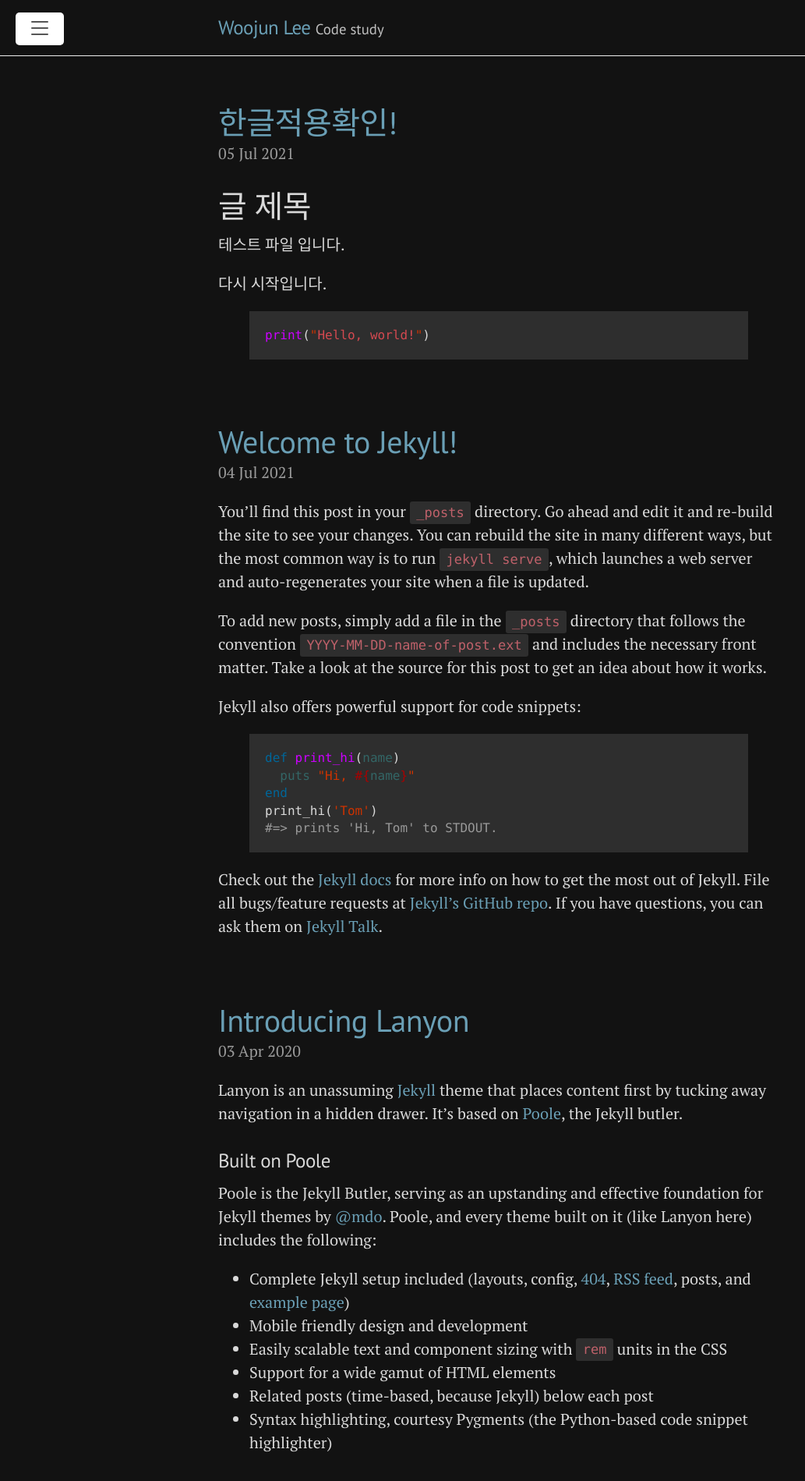
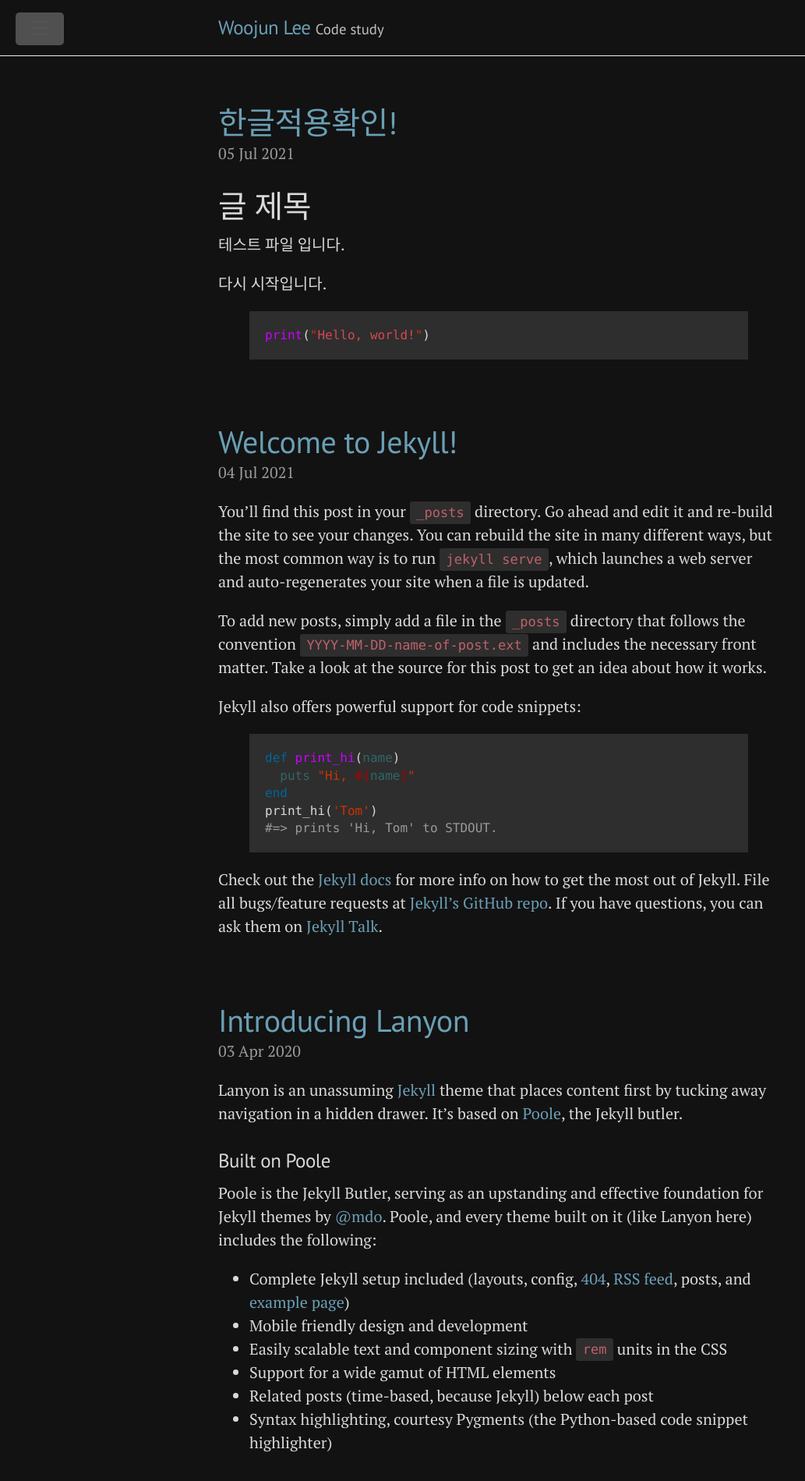
Before and after one commit to wjleekr927/wjleekr927.github.io, a Jekyll site: the page built from index.html, in a window 1280 px wide. Shown: the top 1899 px of the page at 78% size, without its empty margins (0-1033 px from the left). Built offline with Jekyll 4.4.1, drawn with Linux system fonts in a browser that asks for light colours; the list of posts is cut into pages by our own code.

Commit message:
Side toggle change

```diff
--- a/public/css/lanyon.css
+++ b/public/css/lanyon.css
@@ -217,8 +217,8 @@ a.sidebar-nav-item:focus {
   display: flex;
   align-items: center;
   padding: .25rem .75rem;
-  color: #505050;
-  background-color: #fff;
+  color: #D9D9D9;
+  background-color: #505050;
   border-radius: .25rem;
   cursor: pointer;
 }
```
